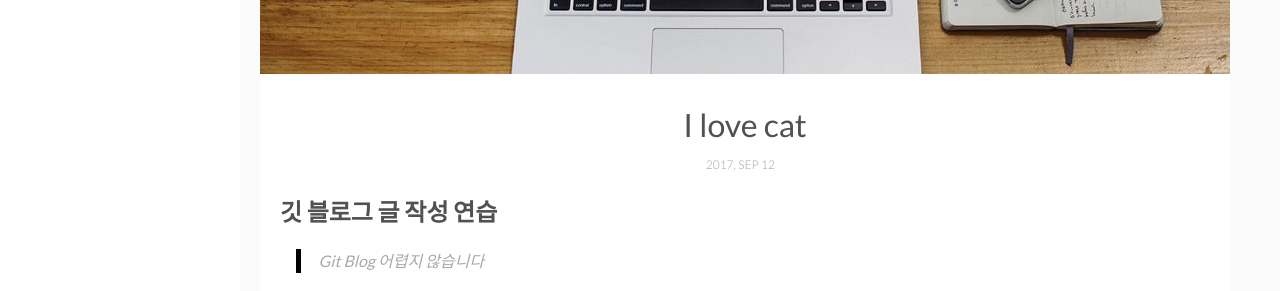
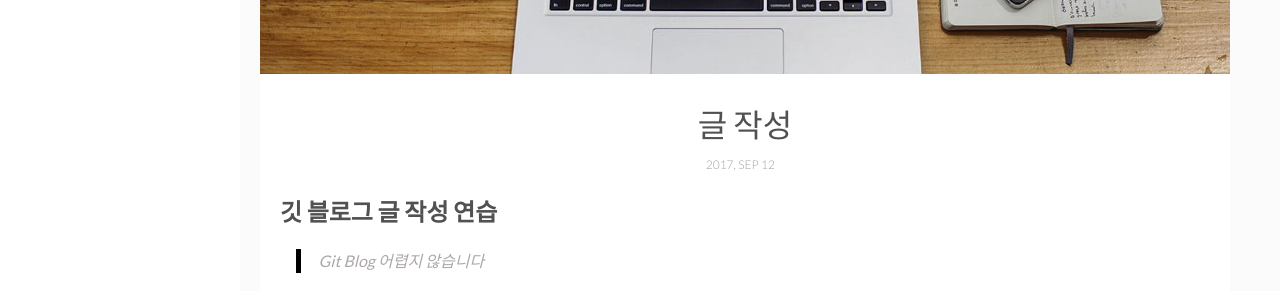
Before and after one commit to ahn-ji0/ahn-ji0.github.io, a Jekyll site: the page built from _posts/2022-12-14-practice.markdown, in a window 1280 px wide and 930 px high. Shown: the part 446-737 px from the top of the window. Built offline with Jekyll 4.4.1, drawn with Linux system fonts in a browser that asks for light colours; comment, search, counter and statistics services are not loaded.

Commit message:
Update title

```diff
--- a/_posts/2022-12-14-practice.markdown
+++ b/_posts/2022-12-14-practice.markdown
@@ -1,6 +1,6 @@
 ---
 layout: post
-title: I love cat
+title: 글 작성
 date: 2017-09-12 13:32:20 +0300
 description: You’ll find this post in your `_posts` directory. Go ahead and edit it and re-build the site to see your changes. # Add post description (optional)
 img: mac.jpg # Add image post (optional)
```
